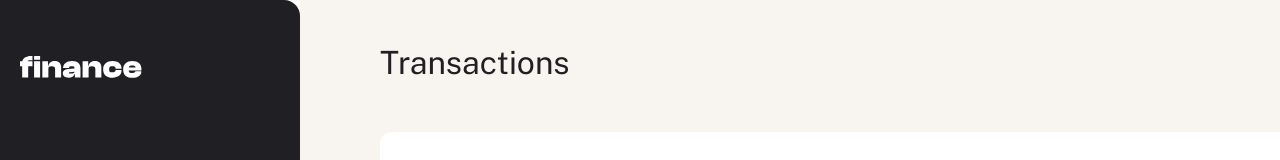
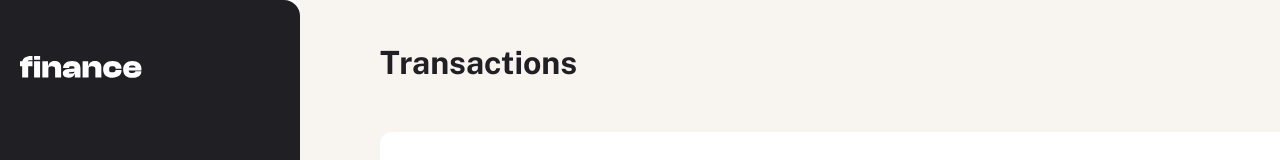
Before and after one commit to Chermann-KING/personal-finance-app, a Next.js app: page /dashboard/transactions in a window 1280 px wide. Shown: the top 160 px of the page. Built offline with nearby package versions, Linux system fonts and the light colour scheme.

Commit message:
♻️ Main: UI > SortDropdown > Add label

```diff
--- a/src/app/dashboard/transactions/page.tsx
+++ b/src/app/dashboard/transactions/page.tsx
@@ -60,7 +60,7 @@ function TransactionsPage() {
     <div className="flex-grow h-auto px-10 py-9 flex-col justify-start items-center gap-8">
       {/* title page */}
       <div className="mb-10 mx-auto w-[1140px] h-14 py-2 justify-start items-center gap-6">
-        <h1 className="text-grey-900 text-preset-1">Transactions</h1>
+        <h1 className="text-grey-900 text-preset-1 font-bold">Transactions</h1>
       </div>
 
       {/* content */}
@@ -77,17 +77,11 @@ function TransactionsPage() {
           {/* filter */}
           <div className="justify-end items-center gap-6 flex">
             {/* sort by */}
-            <div className="justify-start items-center gap-2 flex">
-              {/* title */}
-              <div className="text-grey-500 text-preset-4">Sort by</div>
-              {/* dropdown sort by */}
-              <div className="flex-col justify-start items-start gap-1 inline-flex">
-                <SortDropdown
-                  setSortBy={setSortBy}
-                  setCurrentPage={setCurrentPage}
-                />
-              </div>
-            </div>
+            <SortDropdown
+              label={true}
+              setSortBy={setSortBy}
+              setCurrentPage={setCurrentPage}
+            />
             {/* category */}
             <div className="justify-start items-center gap-2 flex">
               {/* title */}
--- a/src/ui/SortDropdown.tsx
+++ b/src/ui/SortDropdown.tsx
@@ -1,5 +1,6 @@
 import React, { useState, useEffect, useRef } from "react";
 import CaretDownIcon from "@/assets/images/icon-caret-down.svg";
+import FilterMobileIcon from "@/assets/images/icon-filter-mobile.svg";
 
 type SortDropdownOptions =
   | "Latest"
@@ -10,11 +11,13 @@ type SortDropdownOptions =
   | "Lowest";
 
 interface SortDropdownProps {
+  label: boolean;
   setSortBy: (value: SortDropdownOptions) => void;
   setCurrentPage: (value: number) => void;
 }
 
 const SortDropdown: React.FC<SortDropdownProps> = ({
+  label,
   setSortBy,
   setCurrentPage,
 }) => {
@@ -54,6 +57,10 @@ const SortDropdown: React.FC<SortDropdownProps> = ({
   }, []);
 
   return (
+    <div className="justify-start items-center gap-2 flex">
+      {/* title */}
+      {label && <label className="text-grey-500 text-preset-4">Sort by</label>}
+      <div className="flex-col justify-start items-start gap-1 inline-flex">
         <div className="relative w-[113px]" ref={dropdownRef}>
           {/* bouton d'ouverture de la dropdown */}
           <button
@@ -62,7 +69,9 @@ const SortDropdown: React.FC<SortDropdownProps> = ({
             className="inline-flex justify-between items-center w-full bg-white border border-gray-300 focus:border-gray-900 focus:outline-none text-[0.875rem] font-normal text-gray-900 px-[19px] py-[14px] rounded-lg"
           >
             <span>{selectedOption}</span>
-        <CaretDownIcon className={`transform ${isOpen ? "rotate-180" : ""}`} />
+            <CaretDownIcon
+              className={`transform ${isOpen ? "rotate-180" : ""}`}
+            />
           </button>
 
           {/* dropdown */}
@@ -85,7 +94,9 @@ const SortDropdown: React.FC<SortDropdownProps> = ({
               <div
                 key={option.value}
                 className={`cursor-pointer py-[14px] text-[0.9375rem] text-gray-700 transition-colors duration-200 ${
-              selectedOption === option.label ? "font-bold" : "hover:font-bold"
+                  selectedOption === option.label
+                    ? "font-bold"
+                    : "hover:font-bold"
                 }`}
                 onClick={(e) =>
                   handleOptionChange(option.value as SortDropdownOptions, e)
@@ -98,6 +109,8 @@ const SortDropdown: React.FC<SortDropdownProps> = ({
             ))}
           </div>
         </div>
+      </div>
+    </div>
   );
 };
 
```
Lines whose indentation alone changed are shown as unchanged.
